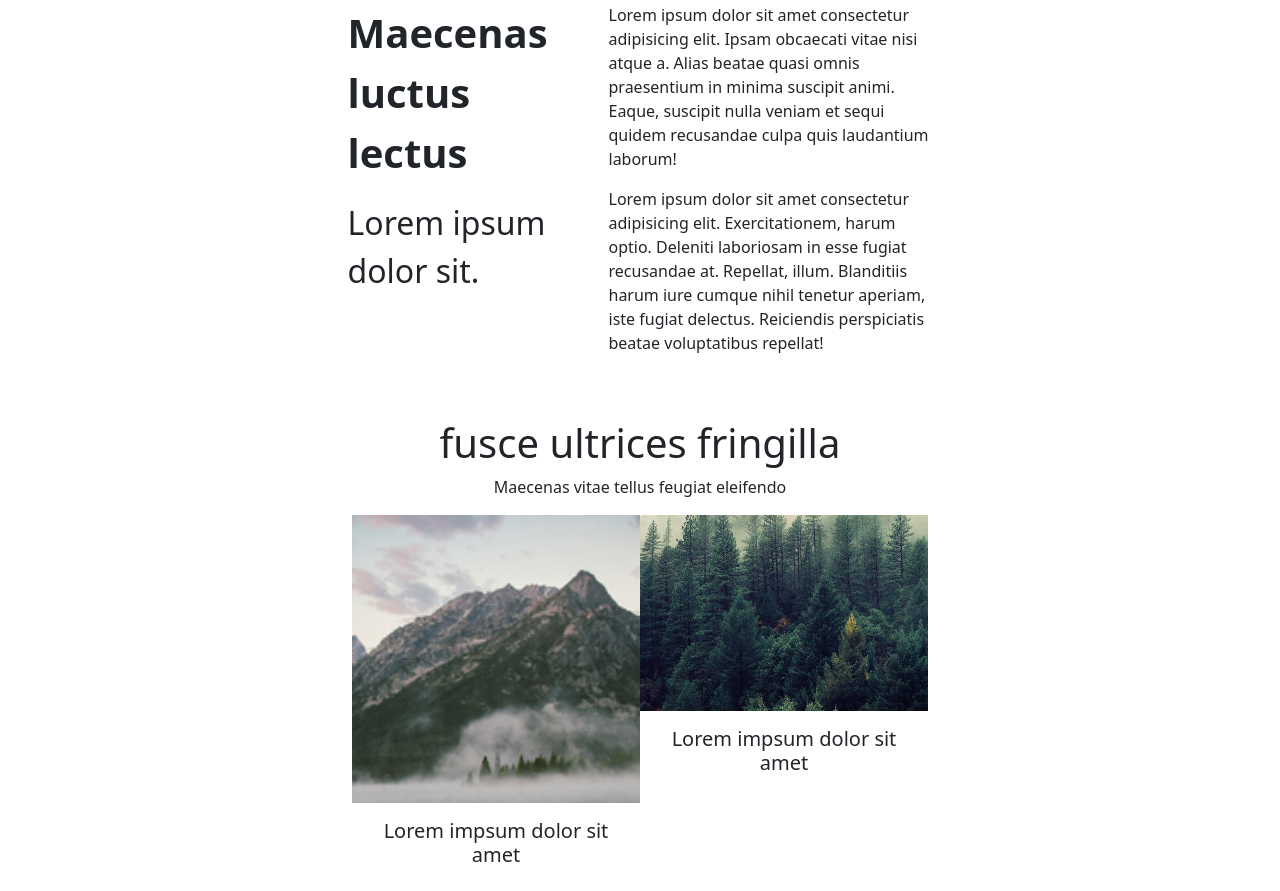
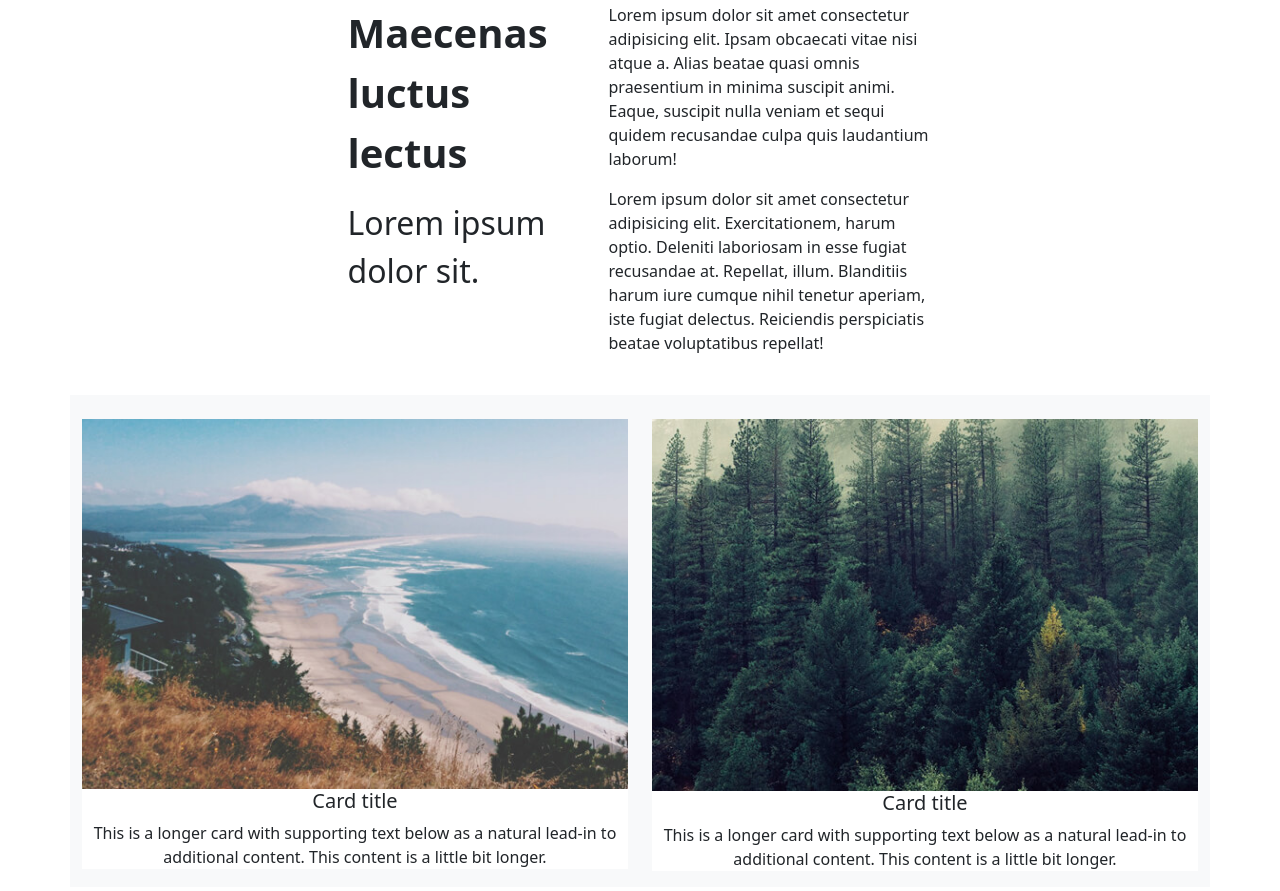
Before and after one commit to Soulixvm/exo_4_bootstrap, a website: page index.html in a window 1280 px wide. Shown: the part 845-1736 px from the top of the page. Drawn offline with Linux system fonts and the light colour scheme.

Commit message:
added 2 cards

```diff
--- a/index.html
+++ b/index.html
@@ -59,21 +59,28 @@
                     aperiam, iste fugiat delectus. Reiciendis perspiciatis beatae voluptatibus repellat!</p>
             </div>
         </section>
-        <section class="container text-center ">
-            <h1>fusce ultrices fringilla</h1>
-            <p>Maecenas vitae tellus feugiat eleifendo</p>
-            <div class="row justify-content-center">
-                <div class=" p-0 col-6" style="width: 18rem;">
-                    <img src="./public/img/to_do/spatial/images/pic04.jpg" class="img-fluid w-100" height="150px" alt="...">
-                    <div class="card-body">
-                        <h5 class="card-title">Lorem impsum dolor sit amet</h5>
+        <section class="container text-center bg-light">
+            <div class="row row-cols-1 row-cols-md-2 g-4">
+                <div class="col">
+                    <div class="">
+                        <img src="./public/img/to_do/spatial/images/pic02.jpg" class="img-fluid w-100" alt="...">
+                        <div class="bg-white p-0">
+                            <h5 class="">Card title</h5>
+                            <p class="">This is a longer card with supporting text below as a natural lead-in
+                                to additional
+                                content. This content is a little bit longer.</p>
+                        </div>
                     </div>
                 </div>
-                <div class="p-0 col-6" style="width: 18rem;">
-                    <img src="./public/img/to_do/spatial/images/pic03.jpg" class="img-fluid" height="200px" alt="...">
-                    <div class="card-body">
-                        <h5 class="card-title">Lorem impsum dolor sit amet</h5>
-
+                <div class="col">
+                    <div class="">
+                        <img src="./public/img/to_do/spatial/images/pic03.jpg" class="img-fluid w-100" alt="...">
+                        <div class="bg-white p-0">
+                            <h5 class="">Card title</h5>
+                            <p class="">This is a longer card with supporting text below as a natural lead-in
+                                to additional
+                                content. This content is a little bit longer.</p>
+                        </div>
                     </div>
                 </div>
             </div>
```
